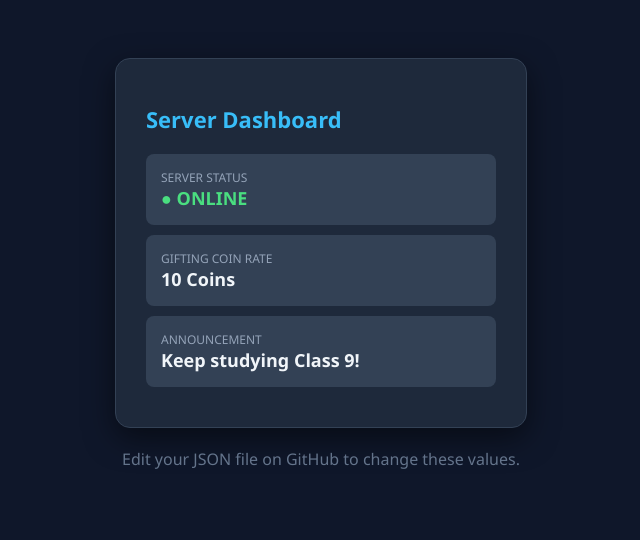
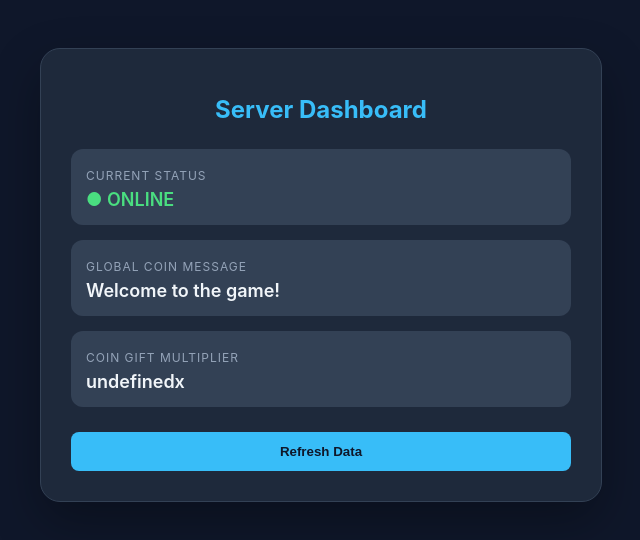
Before and after one commit to Shivansh-149/Sever, a plain HTML site: page index.html in a window 1280 px wide. Shown: the whole page, without its empty margins (319-959 px from the left). Drawn offline with Linux system fonts and the light colour scheme.

Commit message:
Refactor index.html for improved layout and styling

```diff
--- a/index.html
+++ b/index.html
@@ -1,40 +1,99 @@
 <!DOCTYPE html>
-<html>
+<html lang="en">
 <head>
     <meta charset="UTF-8">
-    <title>Game Control Panel</title>
+    <meta name="viewport" content="width=device-width, initial-scale=1.0">
+    <title>Game Server Control Panel</title>
     <style>
-        body { font-family: 'Segoe UI', sans-serif; background: #0f172a; color: white; display: flex; flex-direction: column; align-items: center; padding: 50px; }
-        .panel { background: #1e293b; padding: 30px; border-radius: 15px; box-shadow: 0 10px 30px rgba(0,0,0,0.5); width: 350px; border: 1px solid #334155; }
-        h1 { color: #38bdf8; font-size: 22px; margin-bottom: 20px; }
-        .data-item { background: #334155; padding: 15px; border-radius: 8px; margin-bottom: 10px; text-align: left; }
-        .label { color: #94a3b8; font-size: 12px; display: block; }
-        .value { font-size: 18px; font-weight: bold; color: #f1f5f9; }
-        .status-on { color: #4ade80; }
+        :root {
+            --bg: #0f172a;
+            --card: #1e293b;
+            --primary: #38bdf8;
+            --success: #4ade80;
+            --text: #f1f5f9;
+        }
+        body {
+            font-family: 'Inter', sans-serif;
+            background-color: var(--bg);
+            color: var(--text);
+            display: flex;
+            justify-content: center;
+            padding: 40px 20px;
+        }
+        .container {
+            width: 100%;
+            max-width: 500px;
+            background: var(--card);
+            padding: 30px;
+            border-radius: 20px;
+            box-shadow: 0 20px 50px rgba(0,0,0,0.3);
+            border: 1px solid #334155;
+        }
+        h1 { font-size: 24px; color: var(--primary); margin-bottom: 25px; text-align: center; }
+        .stat-card {
+            background: #334155;
+            padding: 15px;
+            border-radius: 12px;
+            margin-bottom: 15px;
+        }
+        .label { font-size: 12px; color: #94a3b8; text-transform: uppercase; letter-spacing: 1px; }
+        .value { font-size: 18px; font-weight: 600; display: block; margin-top: 5px; }
+        .status-online { color: var(--success); }
+        .btn-action {
+            width: 100%;
+            padding: 12px;
+            background: var(--primary);
+            color: var(--bg);
+            border: none;
+            border-radius: 8px;
+            font-weight: bold;
+            cursor: pointer;
+            margin-top: 10px;
+        }
     </style>
 </head>
 <body>
 
-    <div class="panel">
+<div class="container">
     <h1>Server Dashboard</h1>
 
-        <div class="data-item">
-            <span class="label">SERVER STATUS</span>
-            <span class="value status-on">● ONLINE</span>
+    <div class="stat-card">
+        <span class="label">Current Status</span>
+        <span class="value status-online" id="server-status">● LIVE</span>
     </div>
 
-        <div class="data-item">
-            <span class="label">GIFTING COIN RATE</span>
-            <span class="value">10 Coins</span>
+    <div class="stat-card">
+        <span class="label">Global Coin Message</span>
+        <span class="value" id="server-msg">Loading data from GitHub...</span>
     </div>
 
-        <div class="data-item">
-            <span class="label">ANNOUNCEMENT</span>
-            <span class="value" id="msg">Keep studying Class 9!</span>
-        </div>
+    <div class="stat-card">
+        <span class="label">Coin Gift Multiplier</span>
+        <span class="value" id="coin-rate">1x</span>
     </div>
 
-    <p style="color: #64748b; margin-top: 20px;">Edit your JSON file on GitHub to change these values.</p>
+    <button class="btn-action" onclick="window.location.reload()">Refresh Data</button>
+</div>
+
+<script>
+    // This script pulls the 'Real' data from your GitHub JSON file
+    const jsonUrl = 'https://raw.githubusercontent.com/shivansh-149/Sever/main/server.json';
+
+    async function loadServerData() {
+        try {
+            const response = await fetch(jsonUrl);
+            const data = await response.json();
+
+            document.getElementById('server-msg').innerText = data.message;
+            document.getElementById('coin-rate').innerText = data.gift_multiplier + 'x';
+            document.getElementById('server-status').innerText = '● ' + data.status.toUpperCase();
+        } catch (error) {
+            document.getElementById('server-msg').innerText = "Error: server.json not found!";
+        }
+    }
+
+    loadServerData();
+</script>
 
 </body>
     </html>
```
Lines whose indentation alone changed are shown as unchanged.
